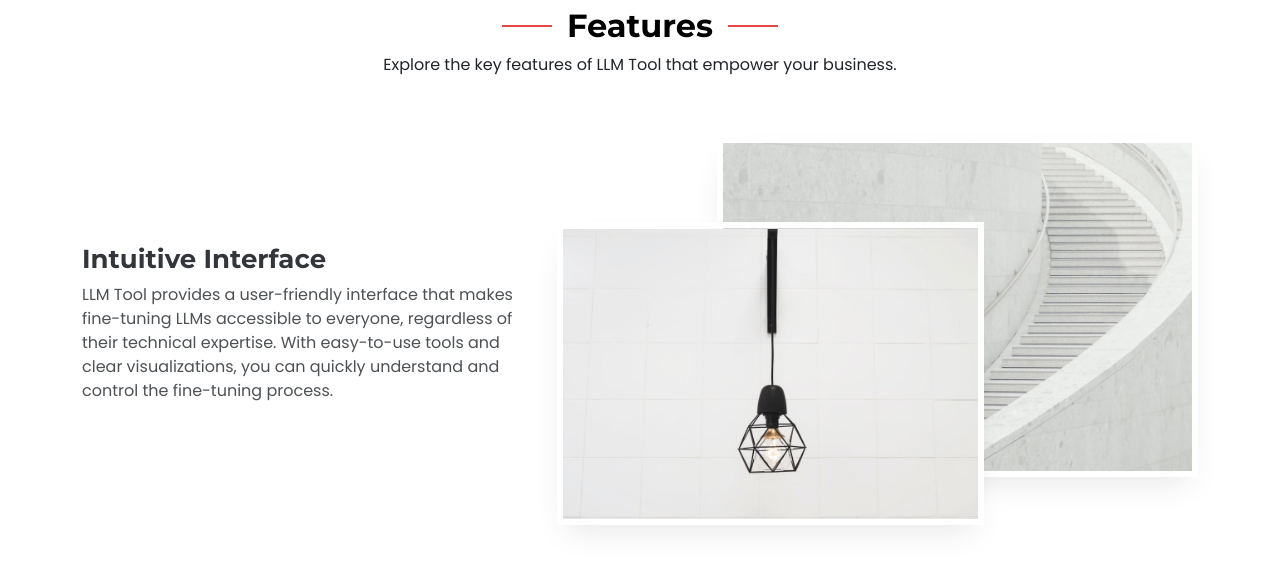
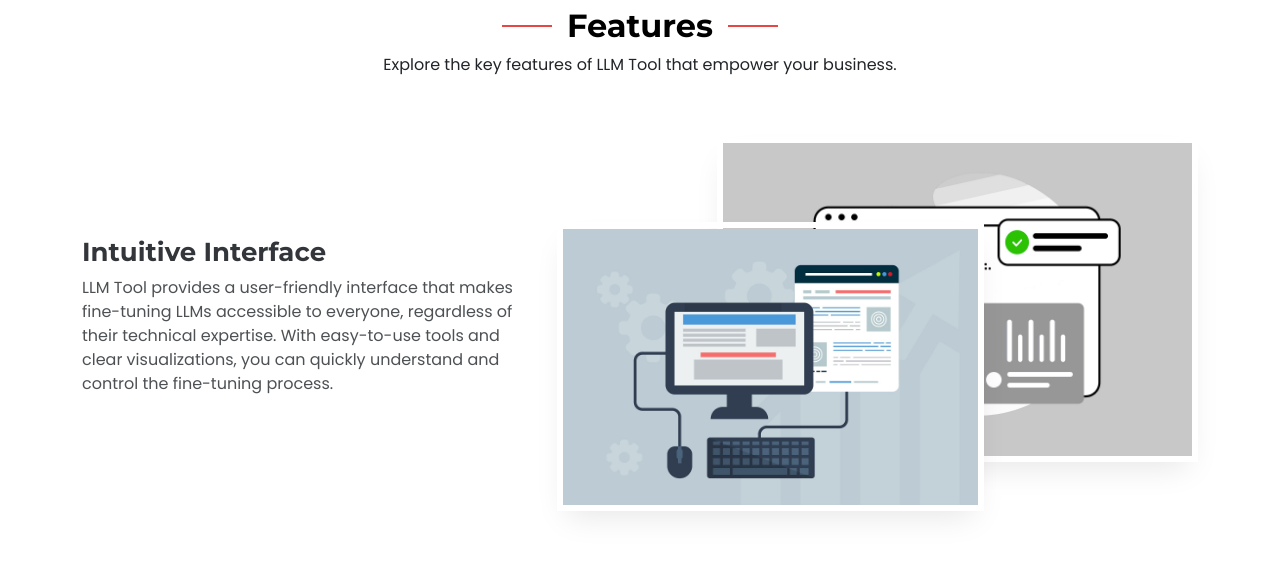
Before and after one commit to TechginityOrg/llm-tool-landing, a plain HTML site: page index.html in a window 1280 px wide. Shown: the part 2240-2815 px from the top of the page. Drawn offline with Linux system fonts and the light colour scheme.

Commit message:
Minor changes in images

```diff
--- a/index.html
+++ b/index.html
@@ -250,15 +250,15 @@
           <div class="col-lg-7 order-1 order-lg-2 d-flex align-items-center" data-aos="zoom-out"
             data-aos-delay="100">
             <div class="image-stack">
-              <img src="assets/img/features-light-1.jpg" alt="" class="stack-front">
-              <img src="assets/img/features-light-2.jpg" alt="" class="stack-back">
+              <img src="assets/img/interfaces.jpg" alt="" class="stack-front">
+              <img src="assets/img/interfaces-2.jpg" alt="" class="stack-back">
             </div>
           </div>
         </div><!-- Features Item -->
 
         <div class="row gy-4 align-items-stretch justify-content-between features-item ">
           <div class="col-lg-6 d-flex align-items-center features-img-bg" data-aos="zoom-out">
-            <img src="assets/img/features-light-3.jpg" class="img-fluid" alt="">
+            <img src="assets/img/workflows-2.jpg" class="img-fluid" alt="">
           </div>
           <div class="col-lg-5 d-flex justify-content-center flex-column" data-aos="fade-up">
             <h3>Customizable Workflows</h3>
```
Also changed, not shown: assets/img/interfaces-2.jpg (added), assets/img/interfaces.jpg (added), assets/img/workflows-2.jpg (added), assets/img/workflows.jpg (added).
